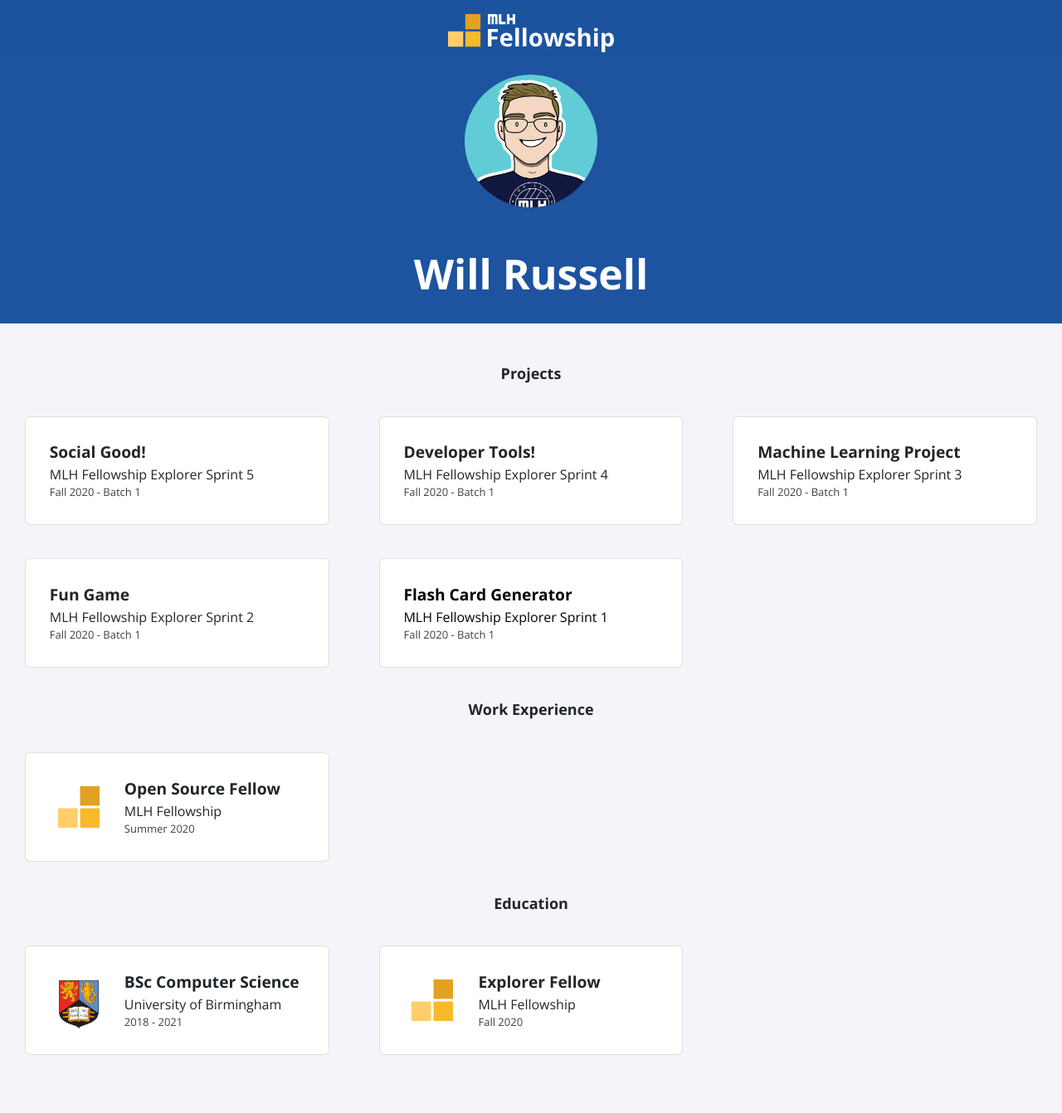
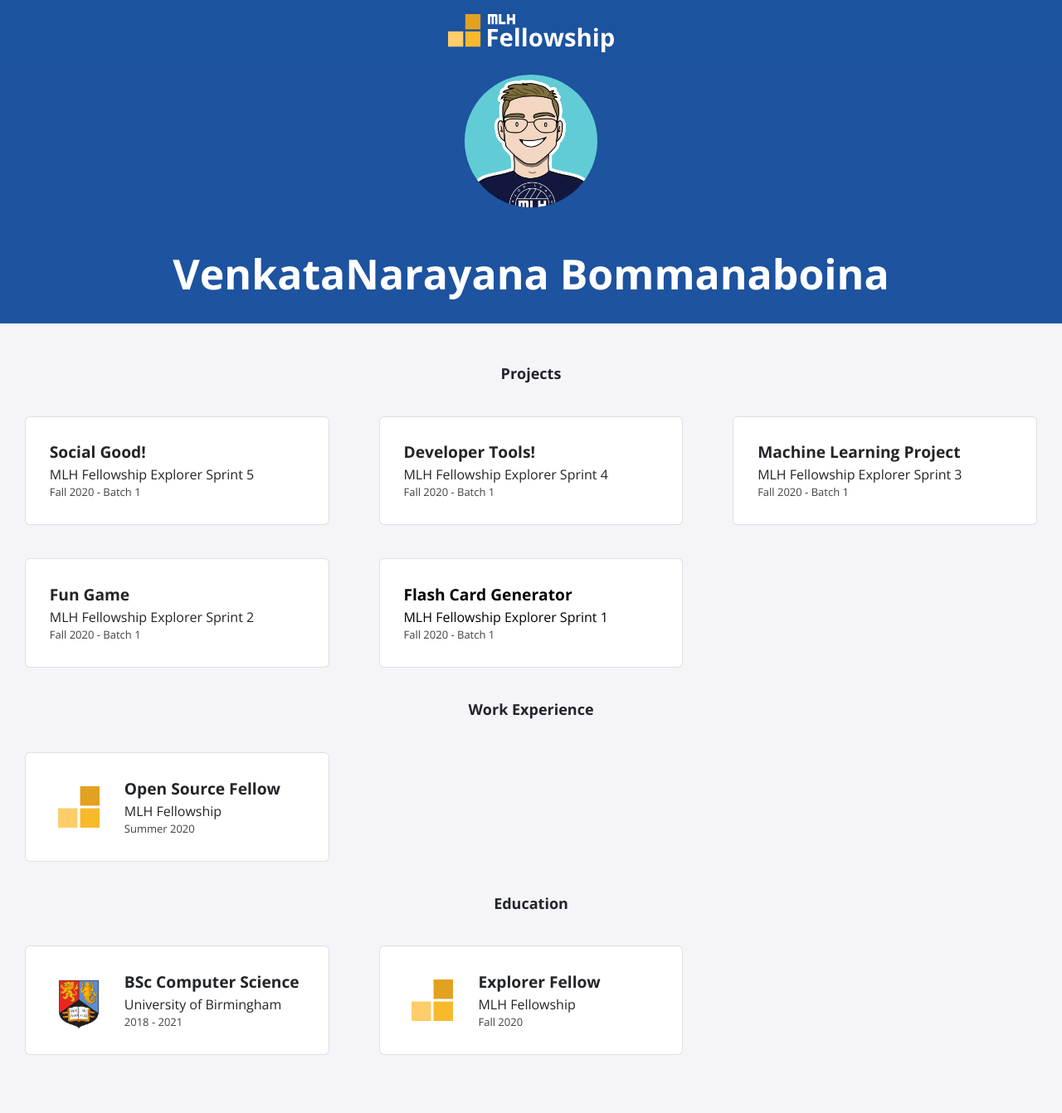
Before and after one commit to venkatanarayana143/venkatanarayana143.github.io, a Jekyll site: the page built from index.html, in a window 1280 px wide. Shown: the whole page at 83% size. Built offline with Jekyll 4.4.1, drawn with Linux system fonts in a browser that asks for light colours; nearby versions of some CDN libraries.

Commit message:
Update _config.yml

```diff
--- a/_config.yml
+++ b/_config.yml
@@ -1,13 +1,13 @@
-title: "Will Russell"
-email: fellowship@mlh.io
+title: "VenkataNarayana Bommanaboina"
+email: bvnarayana515739@gmail.com
 description: >- # this means to ignore newlines until "baseurl:"
   Write an awesome description for your new site here. You can edit this
   line in _config.yml. It will appear in your document head meta (for
   Google search results) and in your feed.xml site description.
 baseurl: "/"
-url: "/portfolio-template"
-twitter_username: mlhacks
-github_username:  mlh-fellowship
+url: "https://venkatanarayana143.github.io/"
+twitter_username: Venkat42356579
+github_username:  venkatanarayana143
 
 sass:
   sass_dir: _sass
```
